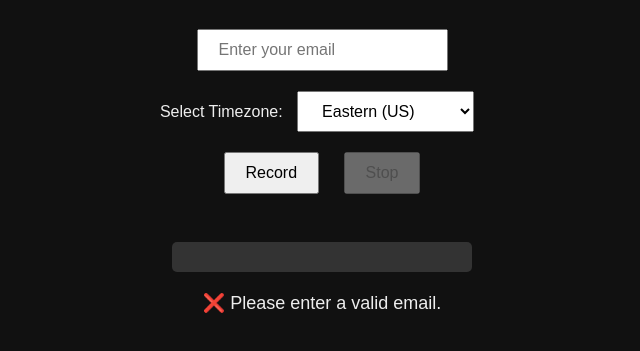
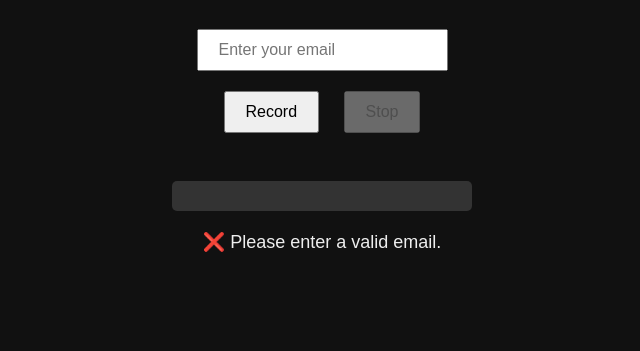
Before and after one commit to mrebaker91/TudoUploader, a website: page public/index.html in a window 1280 px wide. Both pictures are taken after a click on the button "Record". Shown: the part 89-440 px from the top of the page, without its empty margins (318-958 px from the left). Drawn offline with Linux system fonts and the light colour scheme.

```diff
--- a/public/index.html
+++ b/public/index.html
@@ -6,8 +6,7 @@
   <style>
     body { background: #111; color: #eee; font-family: sans-serif; text-align: center; padding: 20px; }
     #meter { width: 300px; height: 30px; background-color: #333; border-radius: 5px; overflow: hidden; margin: 20px auto; }
-    #meter-fill { height: 100%; width: 0%; background-color: #4caf50; transition: width 0.1s; }
-    input, select, button { margin: 10px; padding: 10px 20px; font-size: 16px; }
+    input, button { margin: 10px; padding: 10px 20px; font-size: 16px; }
     #status { margin-top: 20px; font-size: 18px; }
     .uploading { animation: blink 1s infinite; }
     @keyframes blink {
@@ -23,15 +22,6 @@
 
   <form id="uploadForm">
     <input type="email" id="emailInput" placeholder="Enter your email" required><br>
-
-    <label for="timezone">Select Timezone:</label>
-    <select id="timezone" required>
-      <option value="America/Detroit">Eastern (US)</option>
-      <option value="America/Chicago">Central (US)</option>
-      <option value="America/Denver">Mountain (US)</option>
-      <option value="America/Los_Angeles">Pacific (US)</option>
-      <option value="UTC">UTC (Universal)</option>
-    </select><br>
 
     <button type="button" id="recordButton">Record</button>
     <button type="button" id="stopButton" disabled>Stop</button><br><br>
@@ -58,38 +48,27 @@
   const stopButton = document.getElementById('stopButton');
   const status = document.getElementById('status');
   const emailInput = document.getElementById('emailInput');
-  const timezoneSelect = document.getElementById('timezone');
 
-  // Restore saved email and timezone
+  // Restore saved email
   const savedEmail = localStorage.getItem('savedEmail');
   if (savedEmail) {
     emailInput.value = savedEmail;
   }
 
-  const savedTimezone = localStorage.getItem('savedTimezone');
-  if (savedTimezone) {
-    timezoneSelect.value = savedTimezone;
-  }
+  // Detect timezone automatically
+  const detectedTimezone = Intl.DateTimeFormat().resolvedOptions().timeZone;
+  localStorage.setItem('savedTimezone', detectedTimezone);
 
-  // Save when changed
   emailInput.addEventListener('input', () => {
     localStorage.setItem('savedEmail', emailInput.value);
-  });
-  timezoneSelect.addEventListener('change', () => {
-    localStorage.setItem('savedTimezone', timezoneSelect.value);
   });
 
   recordButton.addEventListener('click', async () => {
     const email = emailInput.value.trim();
-    const timezone = timezoneSelect.value;
+    const timezone = localStorage.getItem('savedTimezone') || "UTC";
 
     if (!validateEmail(email)) {
       status.textContent = "❌ Please enter a valid email.";
-      return;
-    }
-
-    if (!timezone) {
-      status.textContent = "❌ Please select a timezone.";
       return;
     }
 
@@ -152,7 +131,7 @@
       if (mediaRecorder && mediaRecorder.state === "recording") {
         mediaRecorder.stop();
       }
-    }, 30000); // Auto stop after 30s
+    }, 30000); // Auto stop after 30 seconds
   });
 
   stopButton.addEventListener('click', () => {
```
